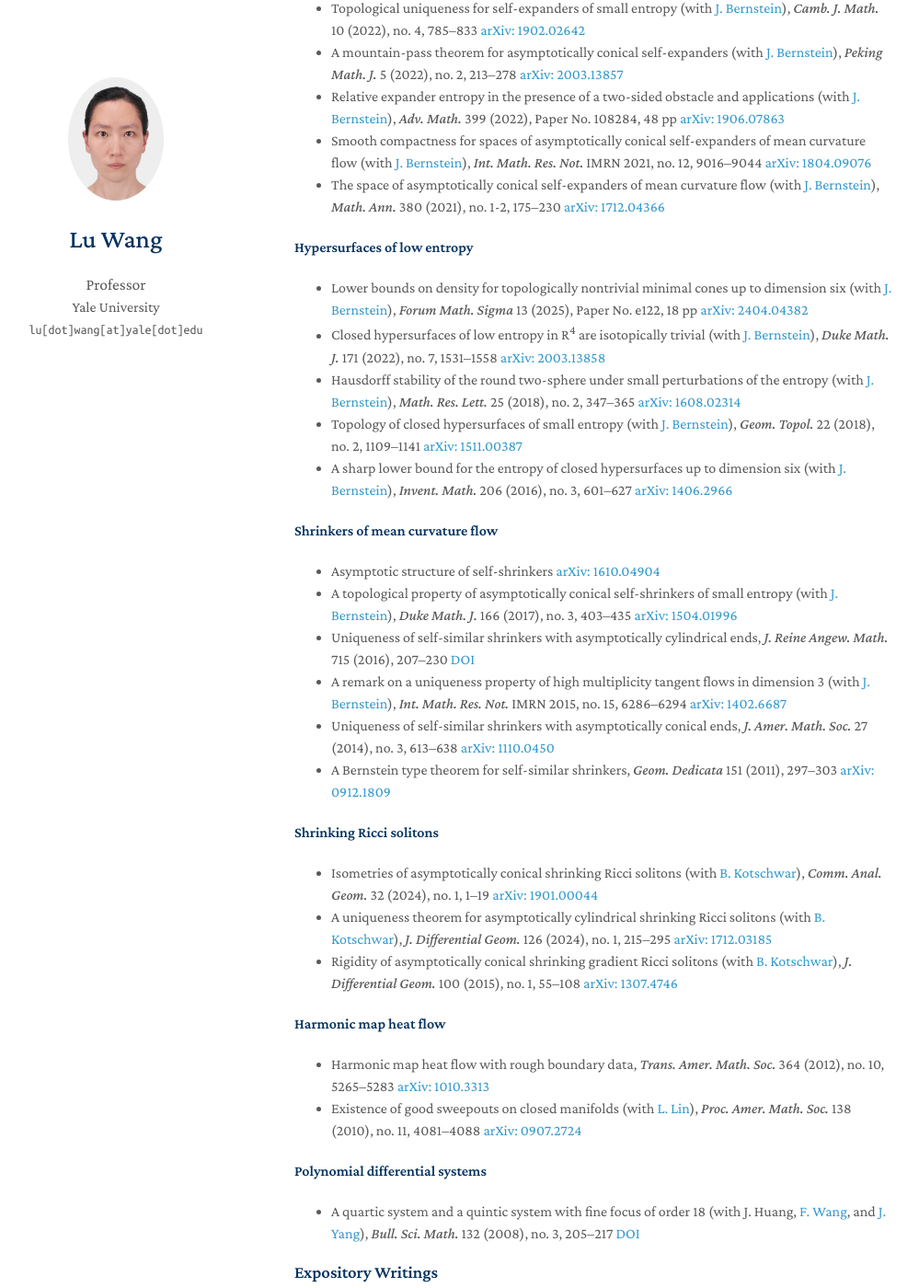
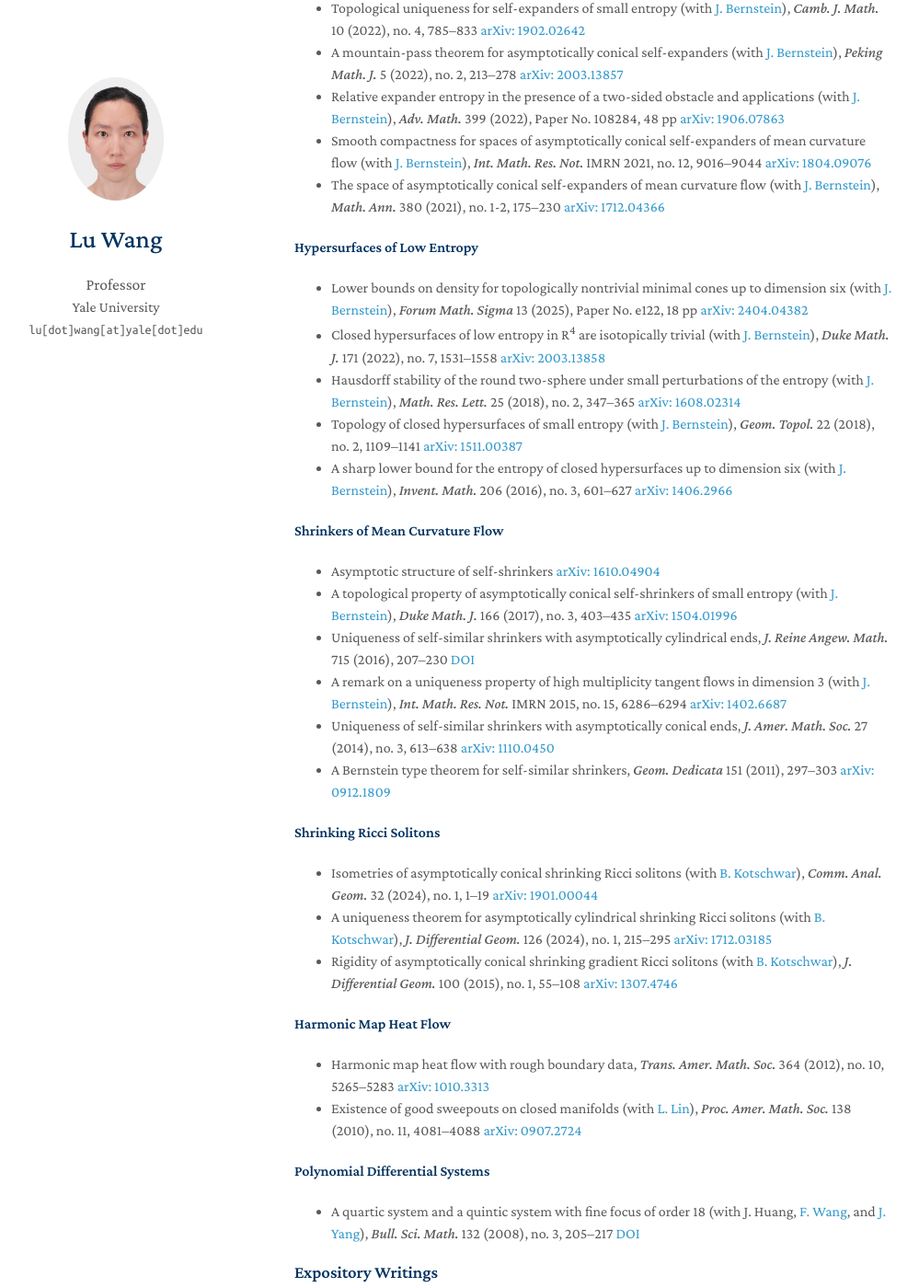
Before and after one commit to drwanglu/drwanglu.github.io, a Jekyll site: the page built from index.md, in a window 1280 px wide and 1400 px high, scrolled down 697 px. Shown: the whole window at 92% size, without its empty margins (150-1149 px from the left). Built offline with Jekyll 4.4.1, drawn with Linux system fonts in a browser that asks for light colours; a style sheet for code colours, icons or effects is not loaded; our own code applies the rules of GitHub Pages for plain Markdown files; some of the changed text lies outside the part shown.

```diff
--- a/index.md
+++ b/index.md
@@ -22,7 +22,7 @@ My research is partially supported by the [NSF](https://www.nsf.gov).
 
 ### Original Research Articles by Topics
 
-#### Expanders of mean curvature flow
+#### Expanders of Mean Curvature Flow
 
 - Existence of monotone Morse flow lines of the expander functional (with [J. Bernstein](https://mathematics.jhu.edu/directory/jacob-bernstein/) and [L. Chen](https://sites.google.com/utk.edu/lchen63/)), to appear in *Trans. Amer. Math. Soc.* [arXiv: 2404.08541](https://arxiv.org/abs/2404.08541)
 - An integer degree for asymptotically conical self-expanders (with [J. Bernstein](https://mathematics.jhu.edu/directory/jacob-bernstein/)), *Calc. Var. Partial Differential Equations* 62 (2023), no. 7, Paper No. 200, 46 pp [arXiv: 1807.06494](https://arxiv.org/abs/1807.06494)
@@ -32,7 +32,7 @@ My research is partially supported by the [NSF](https://www.nsf.gov).
 - Smooth compactness for spaces of asymptotically conical self-expanders of mean curvature flow (with [J. Bernstein](https://mathematics.jhu.edu/directory/jacob-bernstein/)), *Int. Math. Res. Not.* IMRN 2021, no. 12, 9016--9044 [arXiv: 1804.09076](https://arxiv.org/abs/1804.09076)
 - The space of asymptotically conical self-expanders of mean curvature flow (with [J. Bernstein](https://mathematics.jhu.edu/directory/jacob-bernstein/)), *Math. Ann.* 380 (2021), no. 1-2, 175--230 [arXiv: 1712.04366](https://arxiv.org/abs/1712.04366)
 
-#### Hypersurfaces of low entropy
+#### Hypersurfaces of Low Entropy
 
 - Lower bounds on density for topologically nontrivial minimal cones up to dimension six (with [J. Bernstein](https://mathematics.jhu.edu/directory/jacob-bernstein/)), *Forum Math. Sigma* 13 (2025), Paper No. e122, 18 pp [arXiv: 2404.04382](https://arxiv.org/abs/2404.04382)
 - Closed hypersurfaces of low entropy in R<sup>4</sup> are isotopically trivial (with [J. Bernstein](https://mathematics.jhu.edu/directory/jacob-bernstein/)), *Duke Math. J.* 171 (2022), no. 7, 1531--1558 [arXiv: 2003.13858](https://arxiv.org/abs/2003.13858)
@@ -40,7 +40,7 @@ My research is partially supported by the [NSF](https://www.nsf.gov).
 - Topology of closed hypersurfaces of small entropy (with [J. Bernstein](https://mathematics.jhu.edu/directory/jacob-bernstein/)), *Geom. Topol.* 22 (2018), no. 2, 1109--1141 [arXiv: 1511.00387](https://arxiv.org/abs/1511.00387)
 - A sharp lower bound for the entropy of closed hypersurfaces up to dimension six (with [J. Bernstein](https://mathematics.jhu.edu/directory/jacob-bernstein/)), *Invent. Math.* 206 (2016), no. 3, 601--627 [arXiv: 1406.2966](https://arxiv.org/abs/1406.2966)
 
-#### Shrinkers of mean curvature flow
+#### Shrinkers of Mean Curvature Flow
 
 - Asymptotic structure of self-shrinkers [arXiv: 1610.04904](https://arxiv.org/abs/1610.04904)
 - A topological property of asymptotically conical self-shrinkers of small entropy (with [J. Bernstein](https://mathematics.jhu.edu/directory/jacob-bernstein/)), *Duke Math. J.* 166 (2017), no. 3, 403--435 [arXiv: 1504.01996](https://arxiv.org/abs/1504.01996)
@@ -49,18 +49,18 @@ My research is partially supported by the [NSF](https://www.nsf.gov).
 - Uniqueness of self-similar shrinkers with asymptotically conical ends, *J. Amer. Math. Soc.* 27 (2014), no. 3, 613--638 [arXiv: 1110.0450](https://arxiv.org/abs/1110.0450)
 - A Bernstein type theorem for self-similar shrinkers, *Geom. Dedicata* 151 (2011), 297--303 [arXiv: 0912.1809](https://arxiv.org/abs/0912.1809)
 
-#### Shrinking Ricci solitons
+#### Shrinking Ricci Solitons
 
 - Isometries of asymptotically conical shrinking Ricci solitons (with [B. Kotschwar](https://search.asu.edu/profile/1797093)), *Comm. Anal. Geom.* 32 (2024), no. 1, 1--19 [arXiv: 1901.00044](https://arxiv.org/abs/1901.00044)
 - A uniqueness theorem for asymptotically cylindrical shrinking Ricci solitons (with [B. Kotschwar](https://search.asu.edu/profile/1797093)), *J. Differential Geom.* 126 (2024), no. 1, 215--295 [arXiv: 1712.03185](https://arxiv.org/abs/1712.03185)
 - Rigidity of asymptotically conical shrinking gradient Ricci solitons (with [B. Kotschwar](https://search.asu.edu/profile/1797093)), *J. Differential Geom.* 100 (2015), no. 1, 55--108 [arXiv: 1307.4746](https://arxiv.org/abs/1307.4746)
 
-#### Harmonic map heat flow
+#### Harmonic Map Heat Flow
 
 - Harmonic map heat flow with rough boundary data, *Trans. Amer. Math. Soc.* 364 (2012), no. 10, 5265--5283 [arXiv: 1010.3313](https://arxiv.org/abs/1010.3313)
 - Existence of good sweepouts on closed manifolds (with [L. Lin](https://lzlin.sites.ucsc.edu)), *Proc. Amer. Math. Soc.* 138 (2010), no. 11, 4081--4088 [arXiv: 0907.2724](https://arxiv.org/abs/0907.2724)
 
-#### Polynomial differential systems
+#### Polynomial Differential Systems
 
 - A quartic system and a quintic system with fine focus of order 18 (with J. Huang, [F. Wang](https://math.sjtu.edu.cn/Default/teachershow/tags/MDAwMDAwMDAwMLKIfpg), and [J. Yang](https://www.math.pku.edu.cn/jsdw/js_20180628175159671361/y_20180628175159671361/69983.htm)), *Bull. Sci. Math.* 132 (2008), no. 3, 205–217 [DOI](https://doi.org/10.1016/j.bulsci.2006.12.006)
 
```
